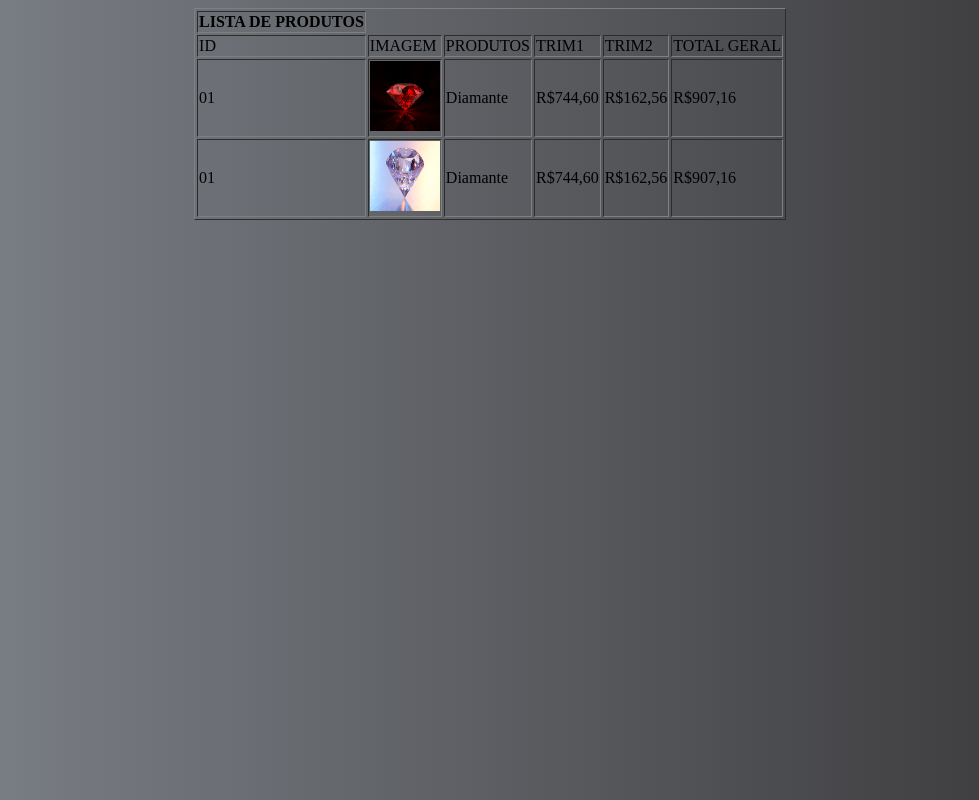
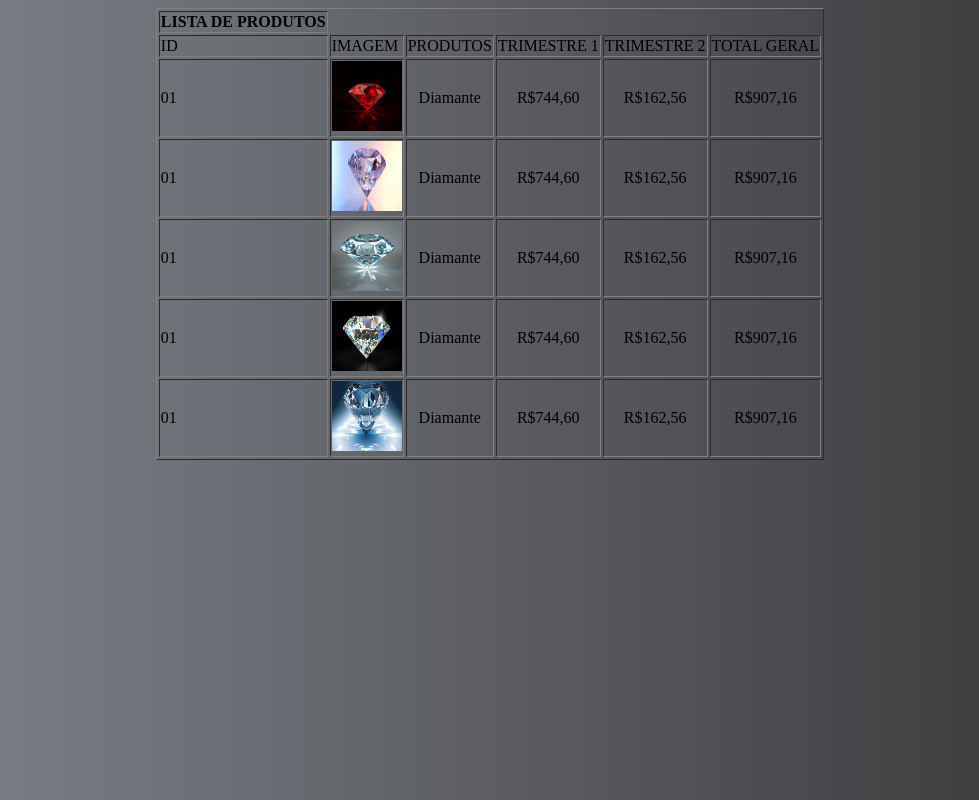
Before and after one commit to raigumieri/HTML_Lista_Produtos, a plain HTML site: page index.html in a window 1280 px wide. Shown: the whole page, without its empty margins (150-1129 px from the left). Drawn offline with Linux system fonts and the light colour scheme.

Commit message:
Melhorando a Tabela

```diff
--- a/index.html
+++ b/index.html
@@ -17,25 +17,49 @@
             <td> ID </td>
             <td> IMAGEM </td>
             <td> PRODUTOS </td>
-            <td> TRIM1 </td>
-            <td> TRIM2 </td>
+            <td> TRIMESTRE 1 </td>
+            <td> TRIMESTRE 2 </td>
             <td> TOTAL GERAL </td>
         </tr>
         <tr> <!--Linha 1 itens da tabela-->
             <td> 01 </td>
-            <td> <img src="d1.jpg" alt="diamante" width="70px" height="70px"> </td>
-            <td> Diamante </td>
-            <td> R$744,60 </td>
-            <td> R$162,56 </td>
-            <td> R$907,16 </td>
+            <td align="center"> <img src="d1.jpg" alt="diamante" width="70px" height="70px"> </td>
+            <td align="center"> Diamante </td>
+            <td align="center"> R$744,60 </td>
+            <td align="center"> R$162,56 </td>
+            <td align="center"> R$907,16 </td>
         </tr>
         <tr> <!--Linha 2 itens da tabela-->
             <td> 01 </td>
-            <td> <img src="d2.jpg" alt="diamante" width="70px" height="70px"> </td>
-            <td> Diamante </td>
-            <td> R$744,60 </td>
-            <td> R$162,56 </td>
-            <td> R$907,16 </td>
+            <td align="center"> <img src="d2.jpg" alt="diamante" width="70px" height="70px"> </td>
+            <td align="center"> Diamante </td>
+            <td align="center"> R$744,60 </td>
+            <td align="center"> R$162,56 </td>
+            <td align="center"> R$907,16 </td>
+        </tr>
+        <tr> <!--Linha 3 itens da tabela-->
+            <td> 01 </td>
+            <td align="center"> <img src="d3.jpg" alt="diamante" width="70px" height="70px"> </td>
+            <td align="center"> Diamante </td>
+            <td align="center"> R$744,60 </td>
+            <td align="center"> R$162,56 </td>
+            <td align="center"> R$907,16 </td>
+        </tr>
+        <tr> <!--Linha 4 itens da tabela-->
+            <td> 01 </td>
+            <td align="center"> <img src="d4.jpg" alt="diamante" width="70px" height="70px"> </td>
+            <td align="center"> Diamante </td>
+            <td align="center"> R$744,60 </td>
+            <td align="center"> R$162,56 </td>
+            <td align="center"> R$907,16 </td>
+        </tr>
+        <tr> <!--Linha 5 itens da tabela-->
+            <td> 01 </td>
+            <td align="center"> <img src="d5.jpg" alt="diamante" width="70px" height="70px"> </td>
+            <td align="center"> Diamante </td>
+            <td align="center"> R$744,60 </td>
+            <td align="center"> R$162,56 </td>
+            <td align="center"> R$907,16 </td>
         </tr>
     </tbody>
 
```
Also changed, not shown: d3.jpg (added), d4.jpg (added), d5.jpg (added).
